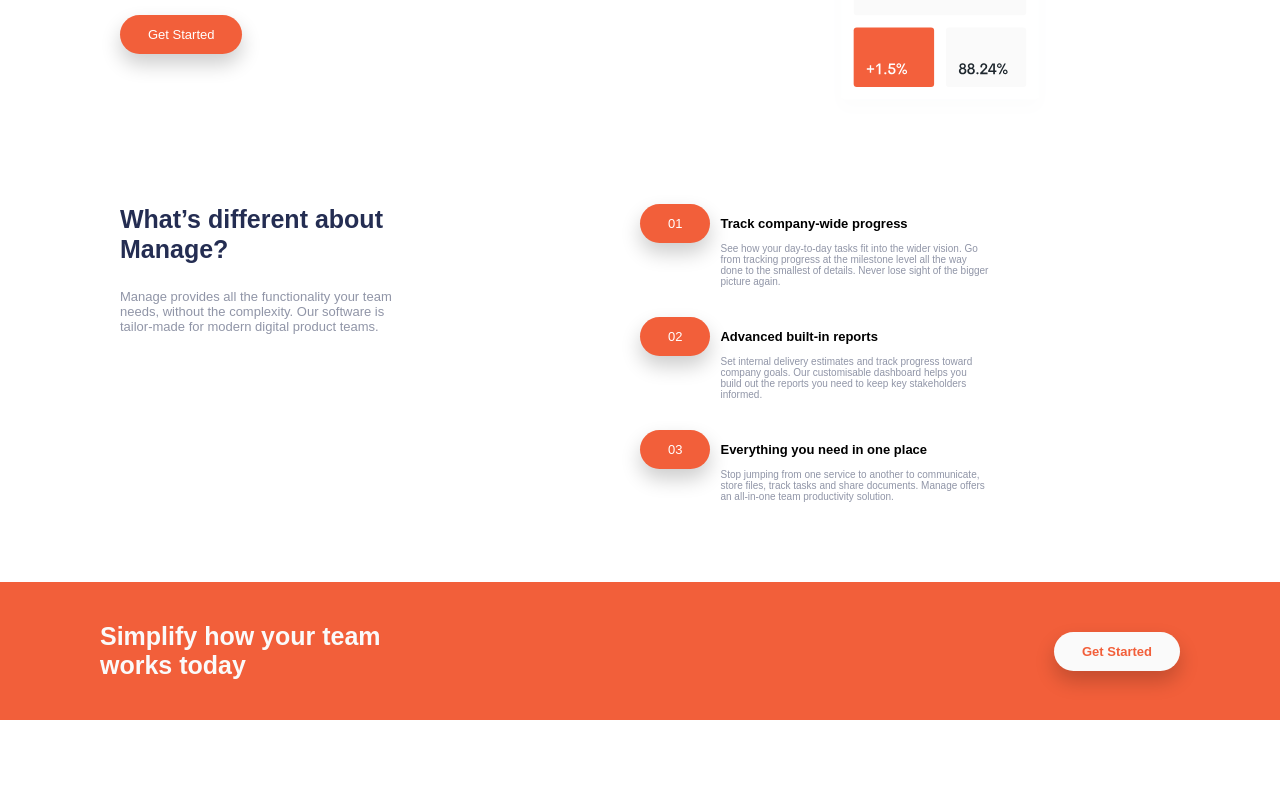
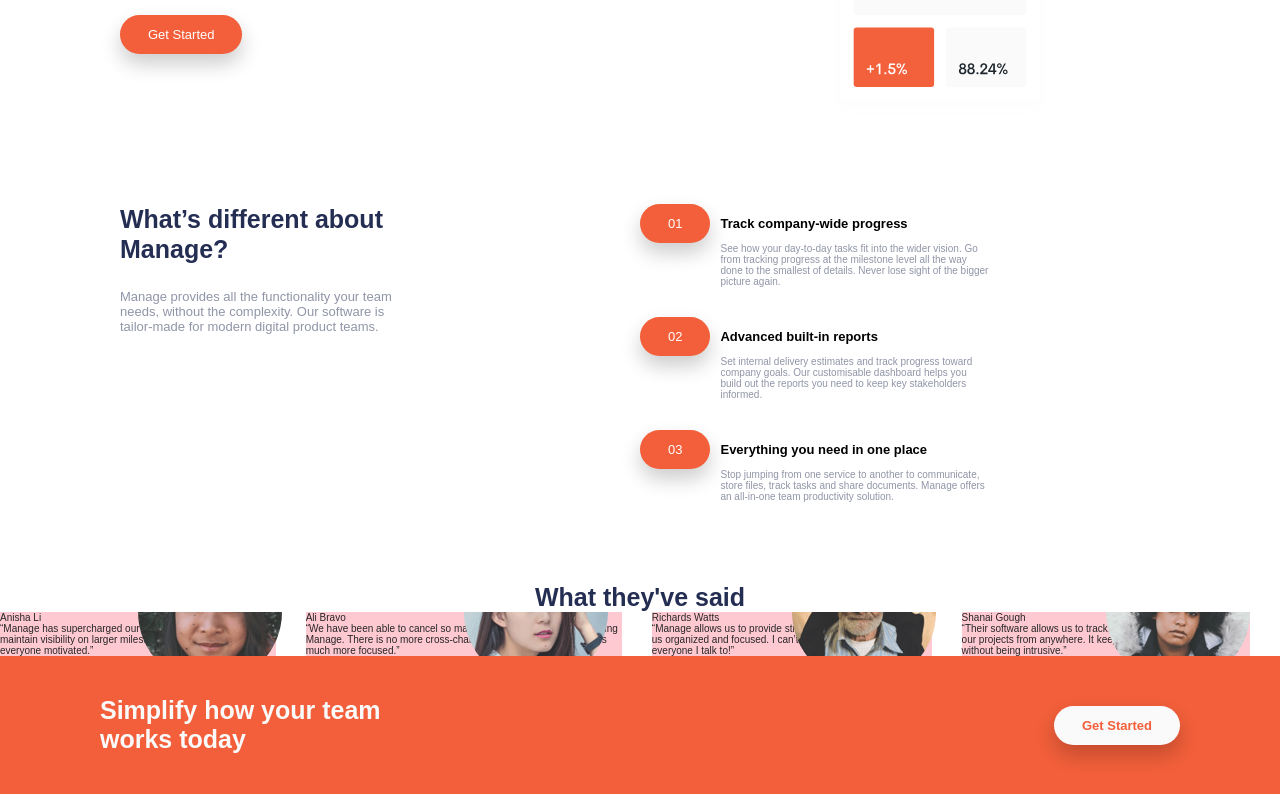
Before and after one commit to SwastikSonkusare/Manage-Landing-Page, a React (Create React App) app: page / in a window 1280 px wide. Shown: the part 445-1239 px from the top of the page. Before the commit the page ends 1165 px from the top, so only its background shows below. Built offline with nearby package versions, Linux system fonts and the light colour scheme; a web font is replaced by a local one.

Commit message:
in-progress: card section

```diff
--- a/src/App.js
+++ b/src/App.js
@@ -3,6 +3,7 @@
 import Navbar from './components/Navbar/Navbar';
 import Header from './components/Header/Header';
 import MainSection from './components/MainSection/MainSection';
+import Card from './components/Card/Card';
 import Simplify from './components/Simplify/Simplify';
 
 const App = () => {
@@ -12,6 +13,7 @@
             <Navbar />
             <Header />
             <MainSection />
+            <Card />
             <Simplify />
         </>
     )
--- /dev/null
+++ b/src/components/Card/Card.js
@@ -0,0 +1,63 @@
+import React from "react";
+
+import avatar1 from "../../assets/images/avatar-ali.png";
+import avatar2 from "../../assets/images/avatar-anisha.png";
+import avatar3 from "../../assets/images/avatar-richard.png";
+import avatar4 from "../../assets/images/avatar-shanai.png";
+
+import "./Card.scss";
+
+const Card = () => {
+  const cardContents = [
+    {
+      avatar: avatar1,
+      name: "Anisha Li",
+      comment:
+        "“Manage has supercharged our team’s workflow. The ability to maintain visibility on larger milestones at all times keeps everyone motivated.”",
+    },
+    {
+      avatar: avatar2,
+      name: "Ali Bravo",
+      comment:
+        "“We have been able to cancel so many other subscriptions since using Manage. There is no more cross-channel confusion and everyone is much more focused.”",
+    },
+    {
+      avatar: avatar3,
+      name: "Richards Watts",
+      comment:
+        "“Manage allows us to provide structure and process. It keeps us organized and focused. I can’t stop recommending them to everyone I talk to!”",
+    },
+    {
+      avatar: avatar4,
+      name: " Shanai Gough",
+      comment:
+        "“Their software allows us to track, manage and collaborate on our projects from anywhere. It keeps the whole team in-sync without being intrusive.”",
+    },
+  ];
+
+  return (
+    <div className="card">
+      <h3 className="card__header">What they've said</h3>
+
+      <div className="card__container">
+        <div className="person">
+          {cardContents.map((cardContent) => (
+            <>
+              <div className="person__container">
+                <img
+                  className="person__avatar"
+                  src={cardContent.avatar}
+                  alt={cardContent.avatar}
+                ></img>
+                <span className="person__name">{cardContent.name}</span>
+                <p className="person__comment">{cardContent.comment}</p>
+              </div>
+            </>
+          ))}
+        </div>
+      </div>
+    </div>
+  );
+};
+
+export default Card;
--- /dev/null
+++ b/src/components/Card/Card.scss
@@ -0,0 +1,44 @@
+.card {
+
+
+    &__header {
+        text-align: center;
+        color:  hsl(228, 39%, 23%);
+        font-size: 2.5rem;
+        font-weight: 700;
+        line-height: 1.2;
+    }
+
+    &__container {
+
+    }
+}
+
+.person {
+    display: flex;
+    // width: 300px;
+    overflow-x: auto;
+    overflow-y: hidden;
+
+    &__container {
+        position: relative;
+        background-color: pink;
+        opacity: .85;
+        margin-right: 3rem;
+    }
+
+    &__avatar {
+        position: absolute;
+        top: 0;
+        left: 50%;
+        transform: translateY(-50%);
+    }
+
+    &__name {
+
+    }
+
+    &__comment {
+
+    }
+}
```
